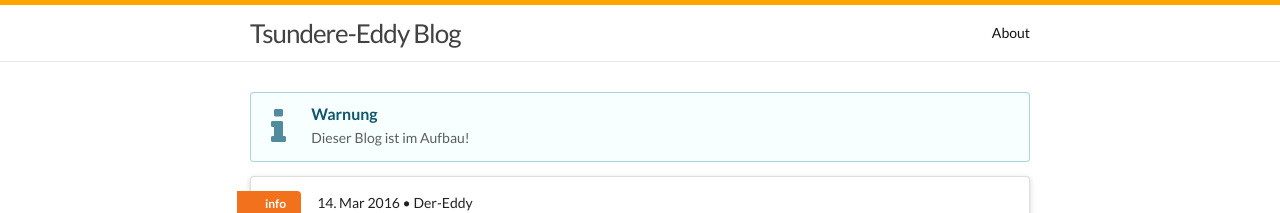
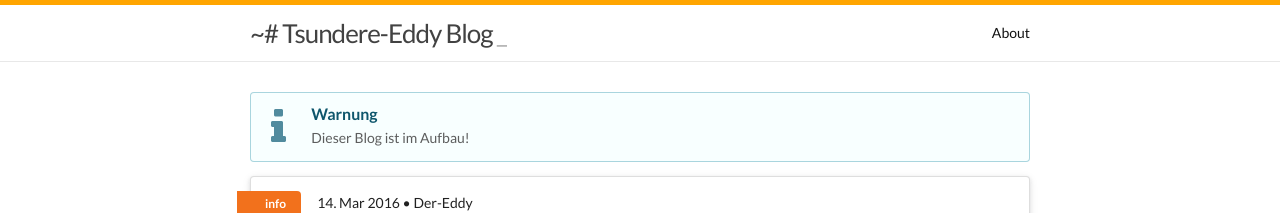
Before and after one commit to Der-Eddy/blog, a Jekyll site: the page built from index.html, in a window 1280 px wide. Shown: the top 213 px of the page. Built offline with Jekyll 4.4.1, drawn with Linux system fonts in a browser that asks for light colours; some of the changed lines change nothing that is shown.

Commit message:
Added cool looking cursor animation in title

```diff
--- a/_includes/header.html
+++ b/_includes/header.html
@@ -2,7 +2,7 @@
 
   <div class="wrapper">
 
-    <a class="site-title" href="{{ site.baseurl }}/">{{ site.title }}</a>
+    <a class="site-title" href="{{ site.baseurl }}/">~# {{ site.title }} <span id="cursor">_</span></a>
 
     <nav class="site-nav">
       <a href="#" class="menu-icon">
@@ -25,3 +25,13 @@
   </div>
 
 </header>
+<script>
+    function cursorAnimation() {
+                $('#cursor').animate({
+                    opacity: 0
+                }, 'slow', 'swing').animate({
+                    opacity: 1
+                }, 'slow', 'swing');
+            }
+    setInterval ('cursorAnimation()', 600);
+</script>
```
